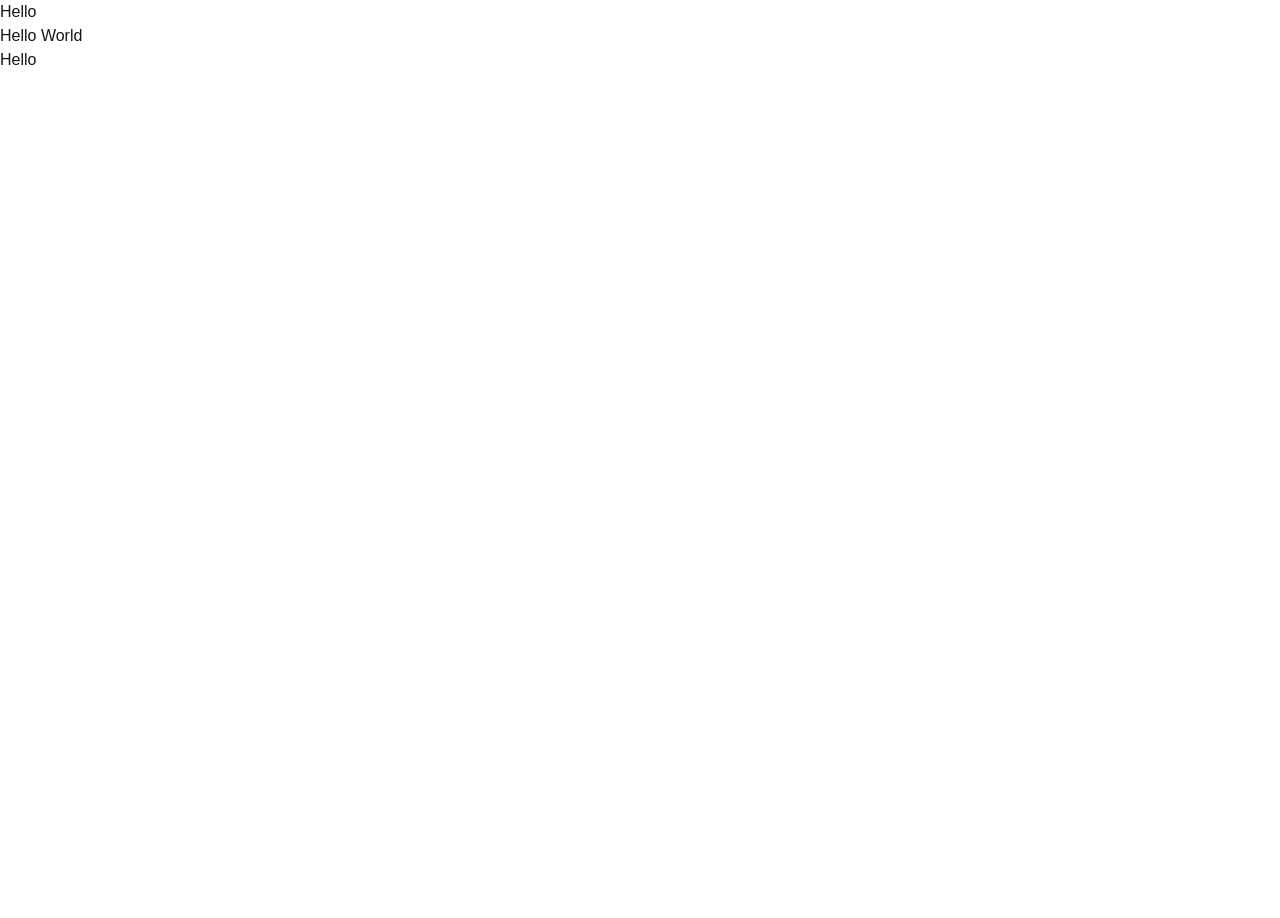
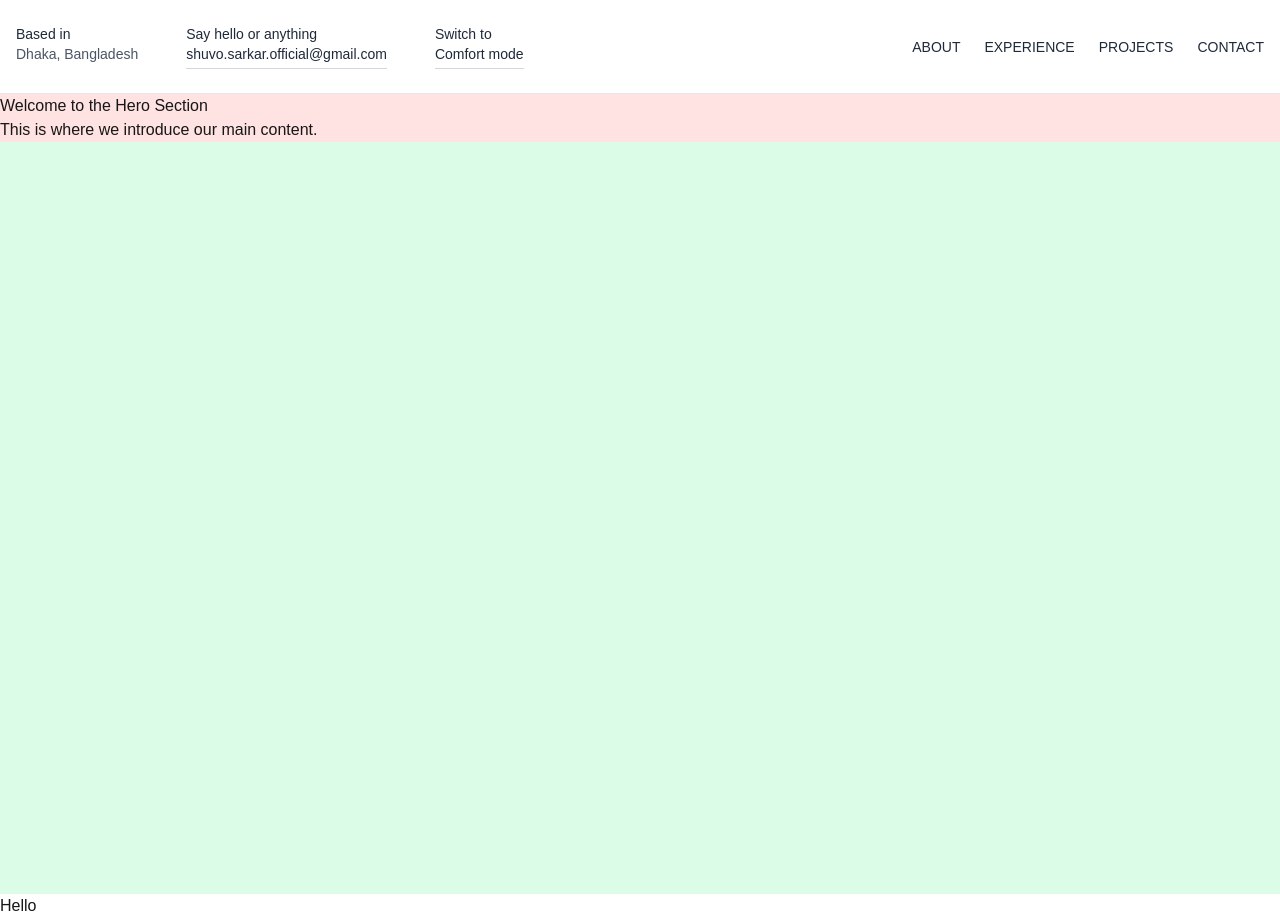
Before and after one commit to shuvosarkar96/shuvo-sarkar-web, a Next.js app: page / in a window 1280 px wide. Before the commit the page ends 800 px from the top, so only its background shows below. Built offline with nearby package versions, Linux system fonts and the light colour scheme.

Commit message:
work on header

```diff
--- a/src/app/page.tsx
+++ b/src/app/page.tsx
@@ -1,5 +1,7 @@
+import Hero from "@/components/sections/hero";
+
 export default function Home() {
   return (
-    <div>Hello World</div>
+    <Hero />
   );
 }
--- a/src/components/common/header.tsx
+++ b/src/components/common/header.tsx
@@ -1,5 +1,44 @@
 export default function Header() {
   return (
-    <header>Hello</header>
+    <header className="w-full px-4 py-6 border-b border-gray-200">
+      <div className="container mx-auto flex flex-col md:flex-row md:items-center md:justify-between space-y-4 md:space-y-0">
+        {/* Left info blocks */}
+        <div className="flex flex-col md:flex-row md:space-x-12 text-sm text-gray-800">
+          <div>
+            <p className="font-medium">Based in</p>
+            <p className="text-gray-600">Dhaka, Bangladesh</p>
+          </div>
+
+          <div>
+            <p className="font-medium">Say hello or anything</p>
+            <a
+              href="mailto:shuvo.sarkar.official@gmail.com"
+              className="inline-block relative group"
+            >
+              shuvo.sarkar.official@gmail.com
+              <span className="block h-[1px] bg-gray-300 group-hover:bg-gray-800 transition-all duration-300 origin-left scale-x-100 group-hover:scale-x-100 mt-1 transform" />
+              <span className="absolute bottom-0 left-0 g-g1px] w-full bg-gray-800 scale-x-0 group-hover:scale-x-100 transform transition-transform duration-300 origin-left" />
+            </a>
+          </div>
+
+          <div>
+            <p className="font-medium">Switch to</p>
+            <button className="inline-block relative group">
+              Comfort mode
+              <span className="block h-[1px] bg-gray-300 group-hover:bg-gray-800 transition-all duration-300 origin-left scale-x-100 group-hover:scale-x-100 mt-1 transform" />
+              <span className="absolute bottom-0 left-0 h-[1px] w-full bg-gray-800 scale-x-0 group-hover:scale-x-100 transform transition-transform duration-300 origin-left" />
+            </button>
+          </div>
+        </div>
+
+        {/* Navigation links */}
+        <nav className="flex space-x-6 text-sm font-medium text-gray-800">
+          <a href="#about" className="hover:text-black transition">ABOUT</a>
+          <a href="#experience" className="hover:text-black transition">EXPERIENCE</a>
+          <a href="#projects" className="hover:text-black transition">PROJECTS</a>
+          <a href="#contact" className="hover:text-black transition">CONTACT</a>
+        </nav>
+      </div>
+    </header>
   );
 }
--- /dev/null
+++ b/src/components/sections/hero.tsx
@@ -0,0 +1,10 @@
+export default function Hero() {
+  return (
+    <section className="h-screen bg-green-100">
+      <div className="bg-red-100 container mx-auto">
+        <h1>Welcome to the Hero Section</h1>
+        <p>This is where we introduce our main content.</p>
+      </div>
+    </section>
+  );
+}
```
